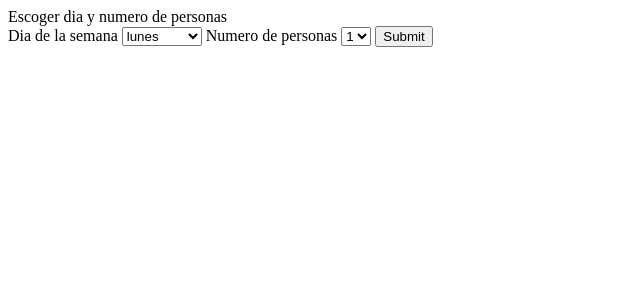
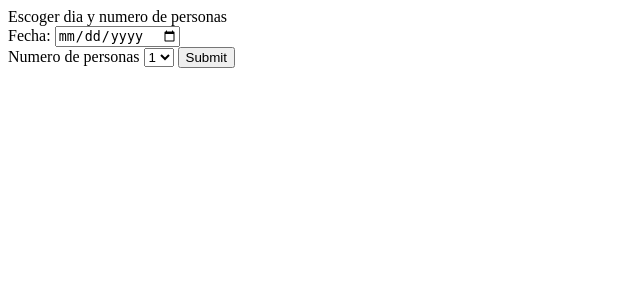
Before and after one commit to luiso1530/proyecto_REST, a Django app: page /1/dia_reserva/ in a window 1280 px wide. Shown: the top 300 px of the page, without its empty margins (0-640 px from the left). Run offline with Django 3.2, Linux system fonts and the light colour scheme; data comes from the database, SQL or seed files in the repository.

Commit message:
actualizacion

```diff
--- a/proyecto_restaurantes/proyecto_restaurantes/urls.py
+++ b/proyecto_restaurantes/proyecto_restaurantes/urls.py
@@ -23,7 +23,7 @@ urlpatterns = [
     url(r'^(?P<pk>[0-9]+)/sistema/$', views.principal, name='sistema'),
     url(r'^(?P<pk>[0-9]+)/informacion/$', views.info_restaurante, name='informacion'),
     url(r'^mis_reservas/$', views.mis_reservas, name='mis_reservas'),
-    url(r'^hora_reserva/$', views.hora_reserva, name='hora_reserva'),
+    url(r'^(?P<pk>[0-9]+)/hora_reserva/$', views.hora_reserva, name='hora_reserva'),
     url(r'^(?P<pk>[0-9]+)/dia_reserva/$', views.dia_reserva, name='dia_reserva'),
 
 ]
--- a/proyecto_restaurantes/sistemareservas/models.py
+++ b/proyecto_restaurantes/sistemareservas/models.py
@@ -12,10 +12,10 @@ class Restaurantes(models.Model):
 
 class reservaciones(models.Model):
     cliente = models.CharField(max_length=20)
-    restaurantes = models.ForeignKey(Restaurantes,null = True)
-    #fecha = models.ForeignKey()#aqui poner referencia a un modelo de calendario
+    restaurantes = models.CharField(max_length=20)
+    hora = models.CharField(max_length=20)#aqui poner referencia a un modelo de calendario
     cantidad_personas = models.CharField(max_length=20)
-    dia = models.CharField(max_length=20)
+    dia = models.DateField()
 
     def __str__(self):
         return self.cantidad_personas
--- a/proyecto_restaurantes/sistemareservas/views.py
+++ b/proyecto_restaurantes/sistemareservas/views.py
@@ -26,12 +26,15 @@ def mis_reservas(request):
     return render(request,'sistemareservas/mis_reservas.html',
                               {'reservas':reservas})
 
-def hora_reserva(request):
-    #confirmadas = reservaciones.objects.get(pk=pk)
-    D = reservaciones(cantidad_personas= request.POST.get("cantidad",""),dia =request.POST.get("dia",""))
+def hora_reserva(request,pk):
+    rest=Restaurantes.objects.get(pk=pk)
+    D = reservaciones(cantidad_personas= request.POST.get("cantidad",""),dia =request.POST.get("fecha",""),hora=request.POST.get("hora",""),restaurantes=rest.nombre)
     D.save()
+    confirmadas = reservaciones.objects.filter(cantidad_personas=D.cantidad_personas)
     return render(request,'sistemareservas/hora_reserva.html',
-                              {'Confirmadas':D})
+                              {'Confirmadas':confirmadas,'rest':rest})
 
 def dia_reserva(request,pk):
-    return render(request,'sistemareservas/dia_reserva.html')
+    r=Restaurantes.objects.get(pk=pk)
+    return render(request,'sistemareservas/dia_reserva.html',
+                  {'rest':r})
--- a/proyecto_restaurantes/templates/sistemareservas/dia_reserva.html
+++ b/proyecto_restaurantes/templates/sistemareservas/dia_reserva.html
@@ -4,15 +4,10 @@
 	</head>
 	<body>
 	Escoger dia y numero de personas<br/>
-	<form action="{% url 'hora_reserva' %}" method="post">
+	<form action="{% url 'hora_reserva' rest.id %}" method="post">
 {% csrf_token %}
-Dia de la semana
-<select name="dia">
-  <option value="lunes">lunes</option>
-  <option value="martes">martes</option>
-  <option value="miercoles">miercoles</option>
-  <option value="jueves">jueves</option>
-</select>
+Fecha:
+<input type="date" name="fecha"><br>
 Numero de personas
 <select name="cantidad">
   <option value="1">1</option>
@@ -25,5 +20,7 @@ Numero de personas
 
 
 </form>
+
+
 	</body>
 </html>
```
Also changed, not shown: proyecto_restaurantes/templates/sistemareservas/hora_reserva.html (+22 -4 lines), proyecto_restaurantes/basedatos.sqlite, proyecto_restaurantes/sistemareservas/migrations/0011_auto_20170126_1756.py (added), proyecto_restaurantes/sistemareservas/migrations/0012_auto_20170126_1757.py (added), proyecto_restaurantes/sistemareservas/migrations/0013_auto_20170126_1810.py (added), proyecto_restaurantes/sistemareservas/migrations/0014_reservaciones_hora.py (added), proyecto_restaurantes/sistemareservas/migrations/0015_auto_20170126_2142.py (added).
